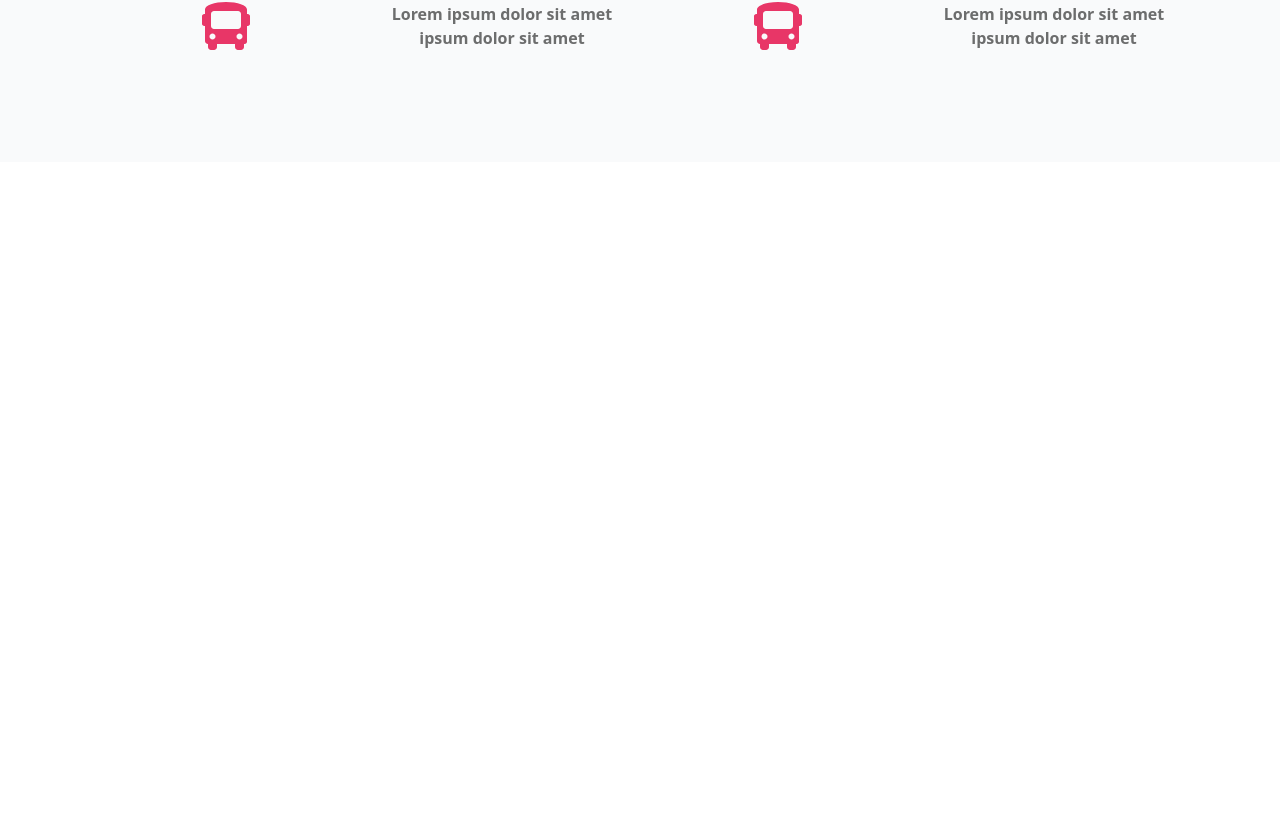
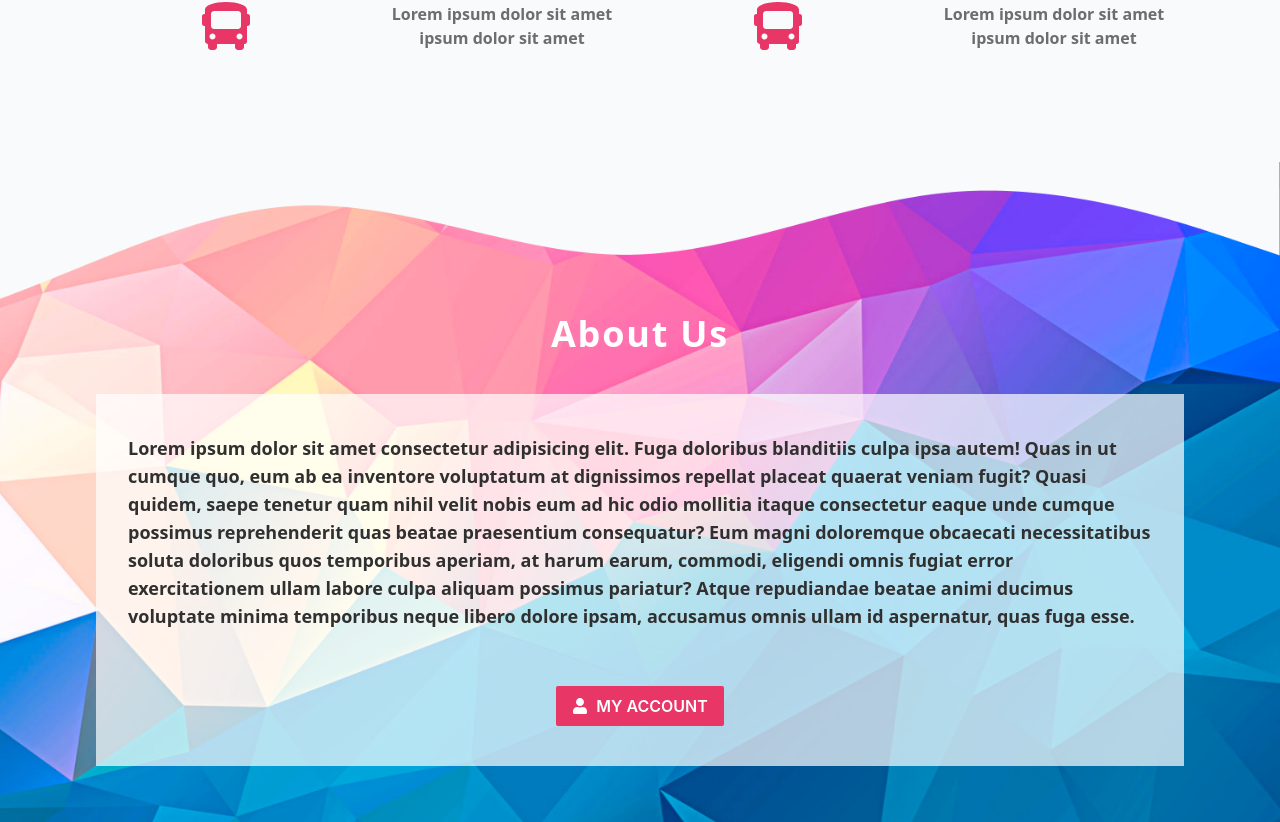
Before and after one commit to mfeti/BULE_RESTURANT, a React (Vite) app: page / in a window 1280 px wide. Shown: the part 1578-2400 px from the top of the page. Before the commit the page ends 1740 px from the top, so only its background shows below. Built offline with nearby package versions, Linux system fonts and the light colour scheme; a web font is replaced by a local one.

Commit message:
about section done

```diff
--- a/src/App.jsx
+++ b/src/App.jsx
@@ -1,3 +1,4 @@
+import About from "./components/About";
 import Banner from "./components/Banner";
 import Hero from "./components/Hero";
 import Navbar from "./components/Navbar";
@@ -11,6 +12,7 @@ function App() {
         <Hero />
         <Banner />
         <WhyChoose />
+        <About />
       </main>
     </div>
   );
--- /dev/null
+++ b/src/components/About.jsx
@@ -0,0 +1,47 @@
+import { FaUser } from "react-icons/fa";
+import { bgStyle } from "../constants";
+import Button from "../ui/Button";
+import { vectorWave } from "../assets";
+
+function About() {
+  return (
+    <section style={bgStyle} className="sm:py-14 py-7">
+      <div className="2xl:px-40 xl:px-24 sm:px-16 px-8 min-h-[500px] pt-24">
+        <h2 className="text-4xl font-semibold text-center text-white tracking-wider">
+          About Us
+        </h2>
+        {/* card section */}
+        <div className="bg-white/70 mt-10 px-8 py-10">
+          <p className="text-dark text-lg font-semibold">
+            Lorem ipsum dolor sit amet consectetur adipisicing elit. Fuga
+            doloribus blanditiis culpa ipsa autem! Quas in ut cumque quo, eum ab
+            ea inventore voluptatum at dignissimos repellat placeat quaerat
+            veniam fugit? Quasi quidem, saepe tenetur quam nihil velit nobis eum
+            ad hic odio mollitia itaque consectetur eaque unde cumque possimus
+            reprehenderit quas beatae praesentium consequatur? Eum magni
+            doloremque obcaecati necessitatibus soluta doloribus quos temporibus
+            aperiam, at harum earum, commodi, eligendi omnis fugiat error
+            exercitationem ullam labore culpa aliquam possimus pariatur? Atque
+            repudiandae beatae animi ducimus voluptate minima temporibus neque
+            libero dolore ipsam, accusamus omnis ullam id aspernatur, quas fuga
+            esse.
+          </p>
+          <div className="flex justify-center mt-14">
+            <Button style="bg-primary ">
+              <span>
+                <FaUser />
+              </span>{" "}
+              My Account
+            </Button>
+          </div>
+        </div>
+      </div>
+      {/* Wave image section */}
+      <div className="absolute top-0 w-full right-0">
+        <img src={vectorWave} alt="vectorWave" className="mx-auto" />
+      </div>
+    </section>
+  );
+}
+
+export default About;
--- a/src/components/Navbar.jsx
+++ b/src/components/Navbar.jsx
@@ -62,7 +62,7 @@ function Navbar() {
             </li>
             {/* Login button section */}
             <li>
-              <Button style="uppercase text-white font-inter font-semibold bg-secondary px-4 h-[40px] py-2 focus:outline-none focus:ring focus:ring-secondary/30 rounded-sm flex gap-2 items-center hover:scale-125 duration-300 whitespace-nowrap">
+              <Button style="bg-secondary">
                 <span>
                   <FaUser />
                 </span>{" "}
--- a/src/constants/index.js
+++ b/src/constants/index.js
@@ -1,4 +1,4 @@
-import { heroBg } from "../assets";
+import { heroBg, polygon } from "../assets";
 export const navLinks = [
   { href: "#home", label: "Home" },
   { href: "#about-us", label: "About Us" },
@@ -18,3 +18,13 @@ export const bgImage = {
   width: "100%",
   height: "100%",
 };
+
+export const bgStyle = {
+  backgroundImage: `url(${polygon})`,
+  backgroundRepeat: "no-repeat",
+  backgroundPosition: "center",
+  backgroundSize: "cover",
+  width: "100%",
+  height: "100%",
+  position: "relative",
+};
--- a/src/ui/Button.jsx
+++ b/src/ui/Button.jsx
@@ -1,7 +1,10 @@
 /* eslint-disable react/prop-types */
 function Button({ children, onClick, style }) {
   return (
-    <button className={`${style}`} onClick={onClick}>
+    <button
+      className={`uppercase text-white font-inter font-semibold px-4 h-[40px] py-2 focus:outline-none focus:ring focus:ring-secondary/30 rounded-sm flex gap-2 items-center hover:scale-125 duration-300 whitespace-nowrap ${style}`}
+      onClick={onClick}
+    >
       {children}
     </button>
   );
```
